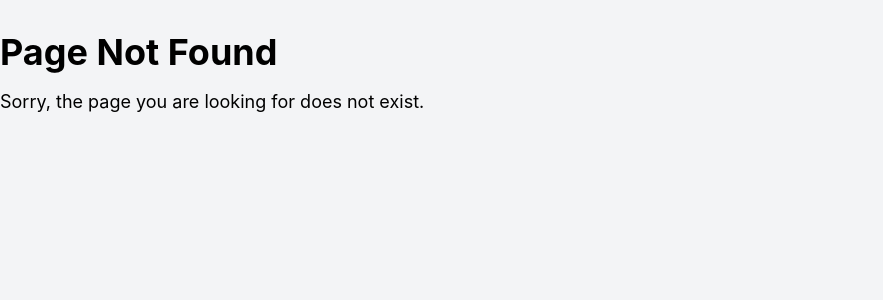
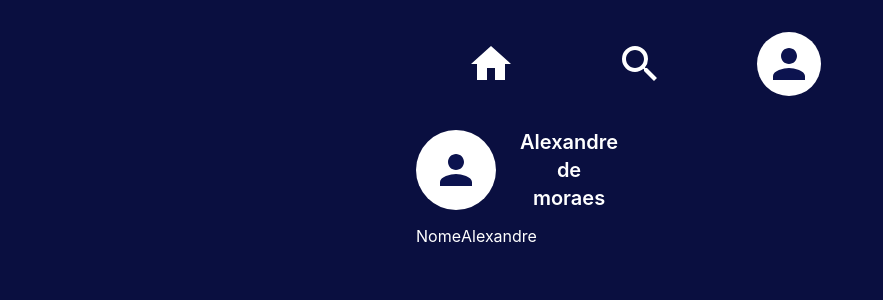
Before and after one commit to mateusap1/palestrinha_web, a React (Create React App) app: page /profile in a window 1280 px wide. Before the commit this address had no page. Shown: the top 300 px of the page, without its empty margins (0-883 px from the left). Built offline with nearby package versions, Linux system fonts and the light colour scheme.

Commit message:
Mudando pagina de Perfil

```diff
--- a/src/pages/ProfilePage.tsx
+++ b/src/pages/ProfilePage.tsx
@@ -1,11 +1,16 @@
 import React, { useContext } from "react";
 import { useForm } from "react-hook-form";
 import { zodResolver } from "@hookform/resolvers/zod";
-// import api from "../services/server";
 import { toast } from "react-toastify";
-import { useNavigate } from "react-router";
-// import { UserContext } from "../contexts/UserContext";
-// import { editUserSchema } from "../schemas/userSchemas";
+import { NavBar } from "../components/NavBar";
+import { LoadingIcon } from "../components/LoadingIcon";
+import { Event } from "../components/Event";
+import { useState, useEffect } from "react";
+import { format } from "date-fns";
+import { useNavigate, useSearchParams } from "react-router-dom";
+import { useUser } from "../contexts/UserProvider";
+import { useBackEnd } from "../contexts/BackEndProvider";
+import { MdPerson } from "react-icons/md";
 
 type FormValues = {
   nome: string;
@@ -14,8 +19,35 @@ type FormValues = {
   subAreasInteresse: string;
 };
 
+type Selection = "Recentes" | "Sugeridos";
+
+const formatDateString = (dateString: string): string => {
+  const date = new Date(dateString);
+  const formattedDate = format(date, "dd MMM, HH:mm");
+
+  return formattedDate;
+};
+
 const ProfilePage = () => {
+
+  const [currentEvents, setCurrentEvents] = useState<PalestrinhaEvent[] | null>(
+    null
+  );
+  const [currentPage, setCurrentPage] = useState(1);
+  const [selected, setSelected] = useState<Selection>("Recentes");
+
+  const [isLoading, setIsLoading] = useState(true);
+
+  const { getHomeEvents, getFilteredEvents, getHomeEventsRecommededUser } =
+    useBackEnd()!;
+  const { isUserSignedIn, user } = useUser()!;
+
   const navigate = useNavigate();
+  const [searchParams, setSearchParams] = useSearchParams();
+
+  useEffect(() => {
+    if (isUserSignedIn) loadHomeEvents();
+  }, []);
 
   // const {
   //   register,
@@ -58,96 +90,110 @@ const ProfilePage = () => {
   //   }
   // };
 
+  const loadHomeEvents = async () => {
+    if (searchParams) {
+      const dataInicio = searchParams.get("dataInicio");
+      const dataFim = searchParams.get("dataFim");
+
+      const events = await getFilteredEvents(
+        currentPage,
+        10,
+        searchParams.get("nome"),
+        searchParams.get("tipo") as EventType | null,
+        dataInicio ? new Date(dataInicio) : null,
+        dataFim ? new Date(dataFim) : null,
+        searchParams.get("departamento"),
+        searchParams.getAll("subAreasRelacionadas")
+      );
+
+      setCurrentEvents(events);
+      setIsLoading(false);
+    } else {
+      const events = await getHomeEvents(currentPage, 10);
+
+      setCurrentEvents(events);
+      setIsLoading(false);
+    }
+  };
+
+  const loadHomeEventsRecommededUser = async () => {
+    const events = await getHomeEventsRecommededUser(user!, currentPage, 10);
+
+    setCurrentEvents(events);
+    setIsLoading(false);
+  };
+
+
+  const selectSugeridos = () => {
+    setIsLoading(true);
+    setSelected("Sugeridos");
+    loadHomeEventsRecommededUser();
+  };
+
+  const selectRecentes = () => {
+    setIsLoading(true);
+    setSelected("Recentes");
+    loadHomeEvents();
+  };
+
+
+  const Selector = () => (
+    <div className="flex flex-row justify-between items-center mx-32 mt-4 font-bold">
+      <span
+        className={`${
+          selected === "Recentes" ? "border-b-2 p-2" : ""
+        } hover:cursor-pointer`}
+        onClick={selectRecentes}
+      >
+        Recentes
+      </span>
+      <span
+        className={`${
+          selected === "Sugeridos" ? "border-b-2 p-2" : ""
+        } hover:cursor-pointer`}
+        onClick={selectSugeridos}
+      >
+        Sugeridos
+      </span>
+    </div>
+  );
+
   return (
-    <div className="bg-secondary min-h-screen text-opposite">
+  <div className="bg-secundary text-opposite min-h-screen">
       <div className="flex justify-center w-full">
         <div className="w-128">
-          <div className="mt-8 mx-8">
-            <h2 className="font-bold text-3xl">Editar perfil</h2>
-          </div>
-          <div className="mt-8 mx-8">
-            <h3 className="font-bold text-xl">Informações pessoais</h3>
-            <form onSubmit={() => {}} className="mt-4">
-              <div className="mb-4">
-                <label htmlFor="name" className="block font-bold mb-2">
-                  Nome
-                </label>
-                <input
-                  type="text"
-                  id="name"
-                  className="border border-gray-300 rounded-md px-3 py-2 w-full"
-                  placeholder="Digite seu nome"
-                  // {...register("nome")}
-                />
-                {/* {errors.nome && (
-                  <span className="text-red-500">{errors.nome.message}</span>
-                )} */}
+          <div>
+            <div className="mt-8 mx-8">
+              <NavBar selected={"Profile"} />
+              <br></br>
+              <div className="text-xl font-semibold w-full flex gap-8">
+                <div className="w-full flex ">
+                  <div className="w-20 h-20">
+                    <div className="flex flex-row items-center gap-2">
+                      <div className="col-1 bg-white rounded-full p-4 ">
+                        <MdPerson
+                          size={48}
+                          color={"#0C134F"}
+                        />
+                      </div>
+                      <div></div>
+                      <div className="text-white text-center p-2 rounded-full w-36">
+                        <span>Alexandre de moraes</span>
+                      </div>
+                    </div>
+                  </div>
+                </div>
               </div>
-              <div className="mb-4">
-                <label htmlFor="email" className="block font-bold mb-2">
-                  Email
-                </label>
-                <input
-                  type="text"
-                  id="email"
-                  className="border border-gray-300 rounded-md px-3 py-2 w-full"
-                  placeholder="Digite seu email"
-                  // {...register("email")}
-                />
-                {/* {errors.email && (
-                  <span className="text-red-500">{errors.email.message}</span>
-                )} */}
+              <br></br>
+              <div className="flex flex-row items-center">
+                <div className="flex flex-col items-center gap-8">
+                  <h3>Nome</h3>
+                </div>
+                <div className="flex flex-col items-center gap-8">
+                  <h2> Alexandre</h2>
+                </div>
               </div>
-              <div className="mb-4">
-                <label htmlFor="senha" className="block font-bold mb-2">
-                  Senha
-                </label>
-                <input
-                  type="password"
-                  id="senha"
-                  className="border border-gray-300 rounded-md px-3 py-2 w-full"
-                  placeholder="Digite sua senha"
-                  // {...register("senha")}
-                />
-                {/* {errors.senha && (
-                  <span className="text-red-500">{errors.senha.message}</span>
-                )} */}
-              </div>
-              <div className="mb-4">
-                <label
-                  htmlFor="subAreasInteresse"
-                  className="block font-bold mb-2"
-                >
-                  Subáreas de Interesse
-                </label>
-                <input
-                  type="text"
-                  id="subAreasInteresse"
-                  className="border border-gray-300 rounded-md px-3 py-2 w-full"
-                  placeholder="Digite suas subáreas de interesse"
-                  // {...register("subAreasInteresse")}
-                />
-                {/* {errors.subAreasInteresse && (
-                  <span className="text-red-500">
-                    {errors.subAreasInteresse.message}
-                  </span>
-                )} */}
-              </div>
-              <div className="flex justify-between items-center mt-8">
-                <button
-                  // onClick={handleAccountDeletion}
-                  className="bg-red-500 hover:bg-red-600 text-white font-bold py-2 px-4 rounded-md"
-                >
-                  Excluir Perfil
-                </button>
-                <button
-                  type="submit"
-                  className="bg-green-500 hover:bg-green-600 text-white font-bold py-2 px-4 rounded-md"
-                >
-                  Salvar Alterações
-                </button>
-              </div>
-            </form>
+            </div>
           </div>
         </div>
       </div>
--- a/src/routes/index.tsx
+++ b/src/routes/index.tsx
@@ -3,8 +3,11 @@ import { Routes, Route } from "react-router-dom";
 import HomePage from "../pages/HomePage";
 import SearchPage from "../pages/SearchPage";
 import NotFoundPage from "../pages/NotFoundPage";
-import LoginPage from "../pages/LoginPage";
-import RegisterPage from "../pages/RegisterPage";
+//import LoginPage from "../pages/LoginPage";
+import LoginPage from "../pages/loginPage";
+//import RegisterPage from "../pages/RegisterPage";
+import RegisterPage from "../pages/registerPage";
+import ProfilePage from "../pages/ProfilePage";
 
 import Protected from "../components/Protected";
 import { useUser } from "../contexts/UserProvider";
@@ -33,6 +36,7 @@ export const RoutesMain = () => {
       />
       <Route path="/login" element={<LoginPage />} />
       <Route path="/register" element={<RegisterPage />} />
+      <Route path="/profile" element={<ProfilePage />} />
       <Route path="/*" element={<NotFoundPage />} />
     </Routes>
   );
```
Also changed, not shown: 1 other file (tests, documents, lock files or other folders).
